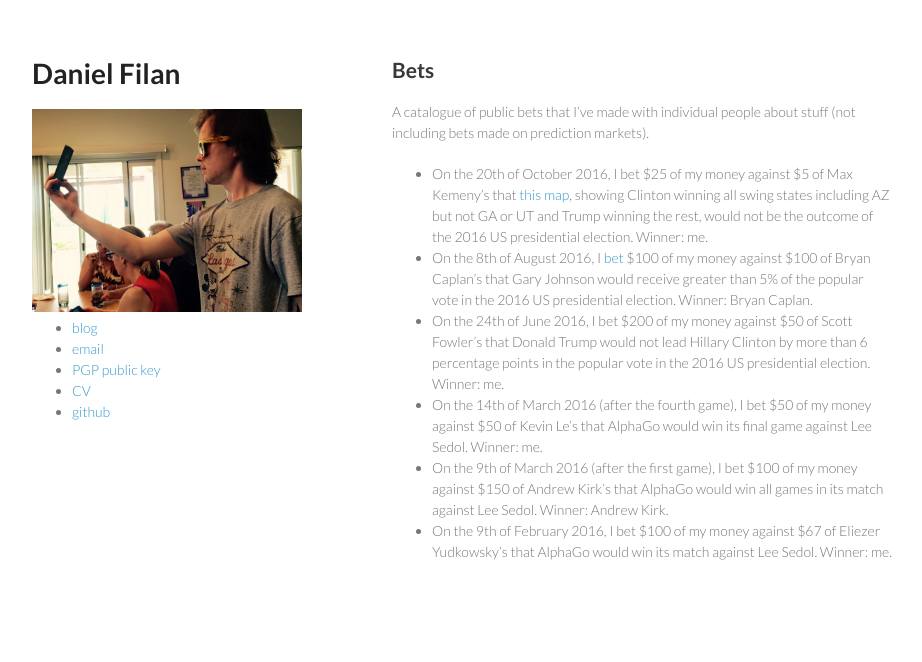
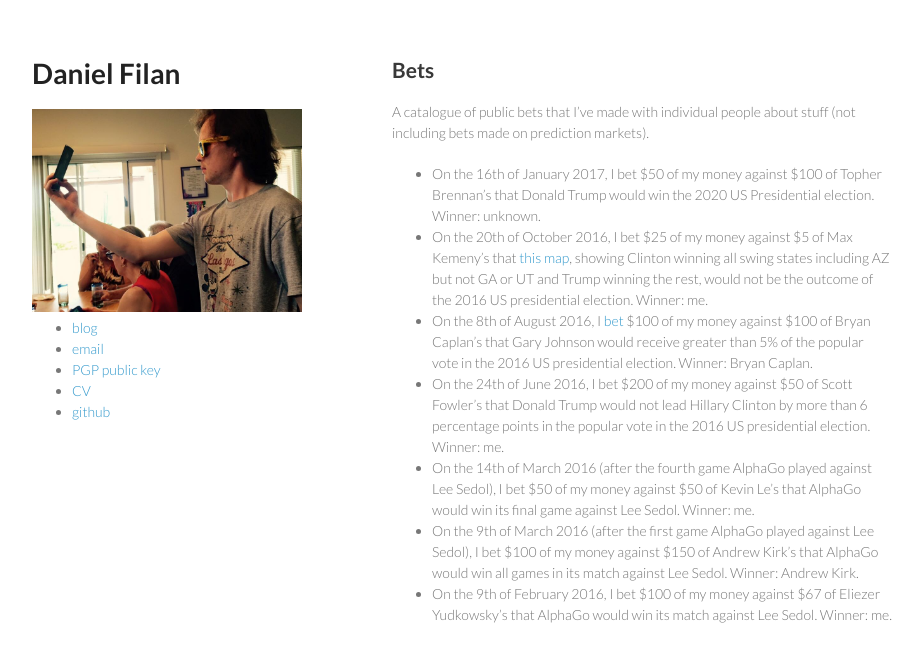
Before and after one commit to dfilan/dfilan.github.io, a Jekyll site: the page built from bets.md, in a window 1280 px wide. Shown: the top 662 px of the page, without its empty margins (178-1100 px from the left). Built offline with Jekyll 4.4.1, drawn with Linux system fonts in a browser that asks for light colours.

Commit message:
add topher trump bet

```diff
--- a/bets.md
+++ b/bets.md
@@ -6,9 +6,10 @@ date:   ""
 
 A catalogue of public bets that I've made with individual people about stuff (not including bets made on prediction markets).
 
+* On the 16th of January 2017, I bet $50 of my money against $100 of Topher Brennan's that Donald Trump would win the 2020 US Presidential election. Winner: unknown.
 * On the 20th of October 2016, I bet $25 of my money against $5 of Max Kemeny's that [this map](http://www.270towin.com/maps/3n2dY), showing Clinton winning all swing states including AZ but not GA or UT and Trump winning the rest, would not be the outcome of the 2016 US presidential election. Winner: me.
 * On the 8th of August 2016, I [bet](http://econlog.econlib.org/archives/2016/08/johnson_bet.html) $100 of my money against $100 of Bryan Caplan's that Gary Johnson would receive greater than 5% of the popular vote in the 2016 US presidential election. Winner: Bryan Caplan.
 * On the 24th of June 2016, I bet $200 of my money against $50 of Scott Fowler's that Donald Trump would not lead Hillary Clinton by more than 6 percentage points in the popular vote in the 2016 US presidential election. Winner: me.
-* On the 14th of March 2016 (after the fourth game), I bet $50 of my money against $50 of Kevin Le's that AlphaGo would win its final game against Lee Sedol. Winner: me.
-* On the 9th of March 2016 (after the first game), I bet $100 of my money against $150 of Andrew Kirk's that AlphaGo would win all games in its match against Lee Sedol. Winner: Andrew Kirk.
+* On the 14th of March 2016 (after the fourth game AlphaGo played against Lee Sedol), I bet $50 of my money against $50 of Kevin Le's that AlphaGo would win its final game against Lee Sedol. Winner: me.
+* On the 9th of March 2016 (after the first game AlphaGo played against Lee Sedol), I bet $100 of my money against $150 of Andrew Kirk's that AlphaGo would win all games in its match against Lee Sedol. Winner: Andrew Kirk.
 * On the 9th of February 2016, I bet $100 of my money against $67 of Eliezer Yudkowsky's that AlphaGo would win its match against Lee Sedol. Winner: me.
```
